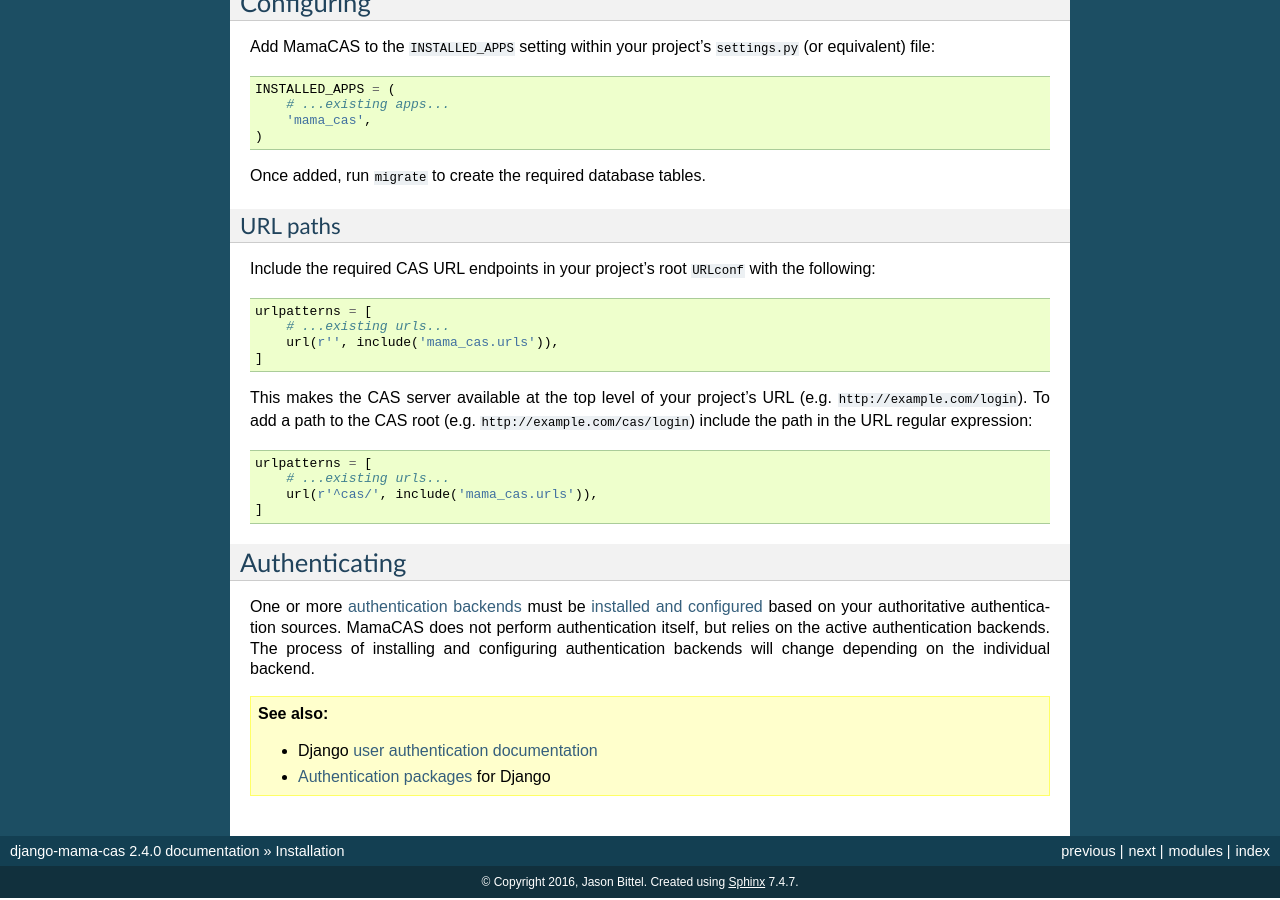
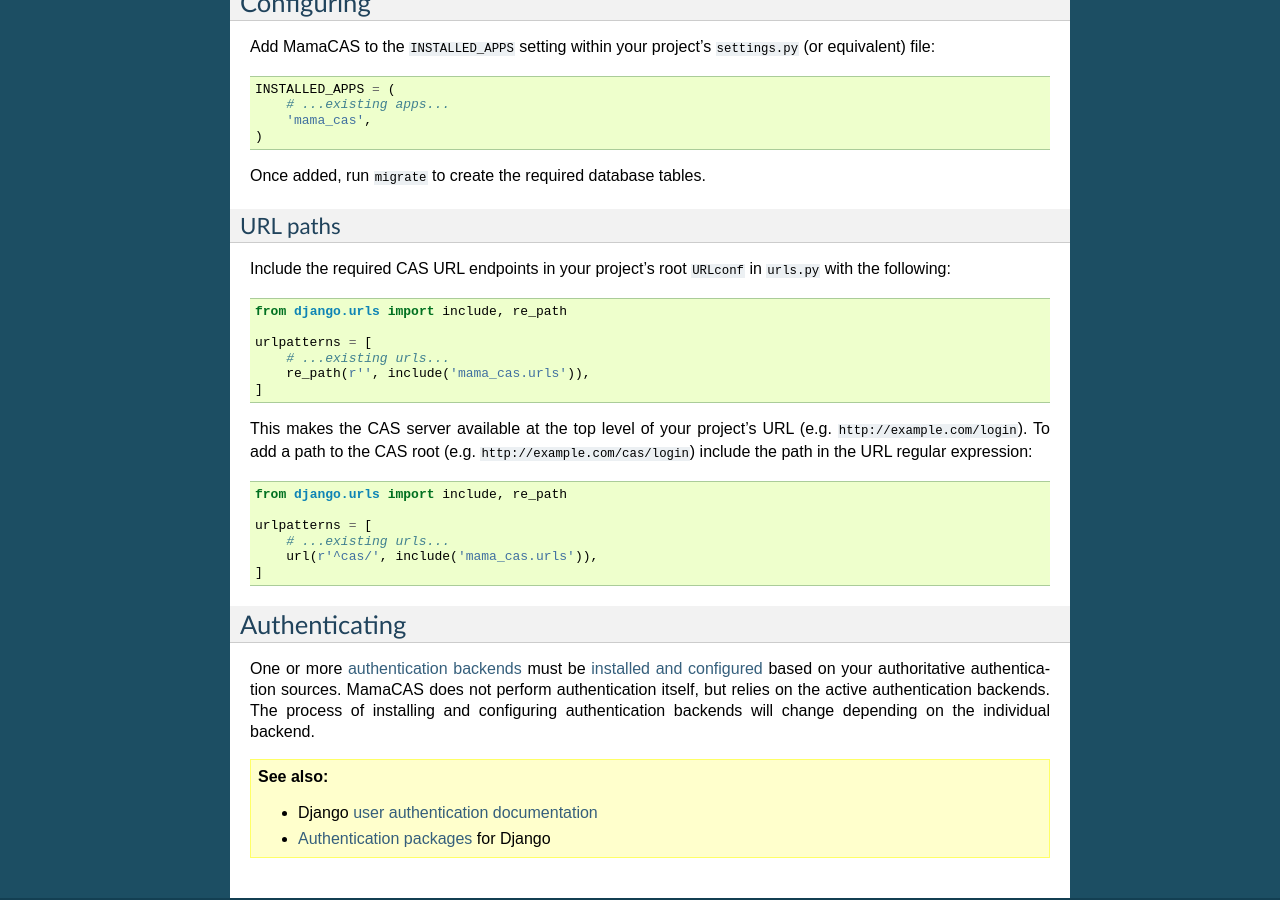
Before and after one commit to jbittel/django-mama-cas, a Sphinx documentation site: the page built from docs/installation.rst, in a window 1280 px wide and 900 px high, scrolled down 624 px. Built offline with Sphinx 7.4.7, drawn with Linux system fonts in a browser that asks for light colours.

Commit message:
Update installation.rst
I had trouble finding urlpatterns as I'm not familiar with Django's file structure.
`url()` is said to be deprecated soonish. I think it would be good to remove it from the guide.

```diff
--- a/docs/installation.rst
+++ b/docs/installation.rst
@@ -51,17 +51,21 @@
 ~~~~~~~~~
 
 Include the required CAS URL endpoints in your project's root ``URLconf``
-with the following::
+in ``urls.py`` with the following::
+
+   from django.urls import include, re_path
 
    urlpatterns = [
        # ...existing urls...
-       url(r'', include('mama_cas.urls')),
+       re_path(r'', include('mama_cas.urls')),
    ]
 
 This makes the CAS server available at the top level of your project's
 URL (e.g. ``http://example.com/login``). To add a path to the CAS root
 (e.g. ``http://example.com/cas/login``) include the path in the URL regular
 expression::
+
+   from django.urls import include, re_path
 
    urlpatterns = [
        # ...existing urls...
```
